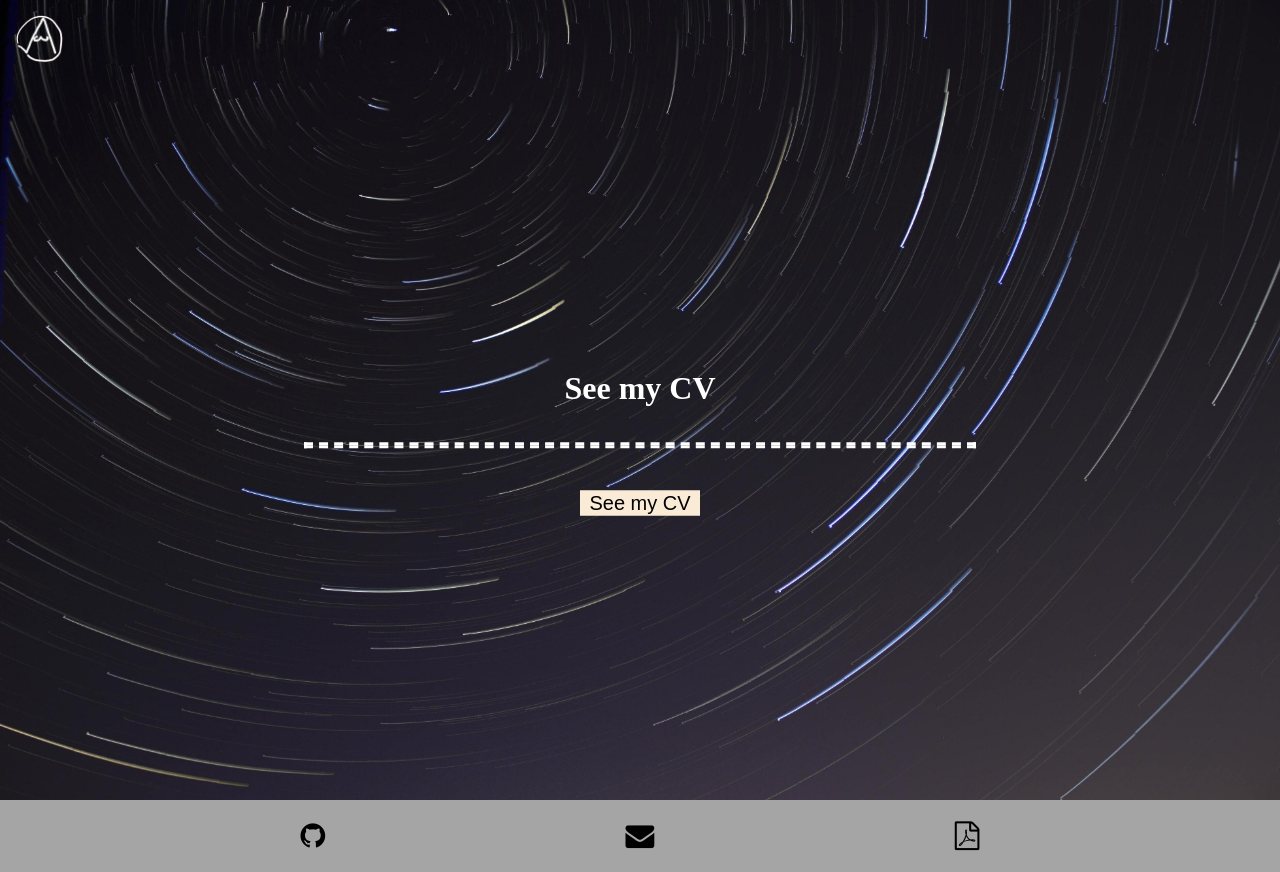
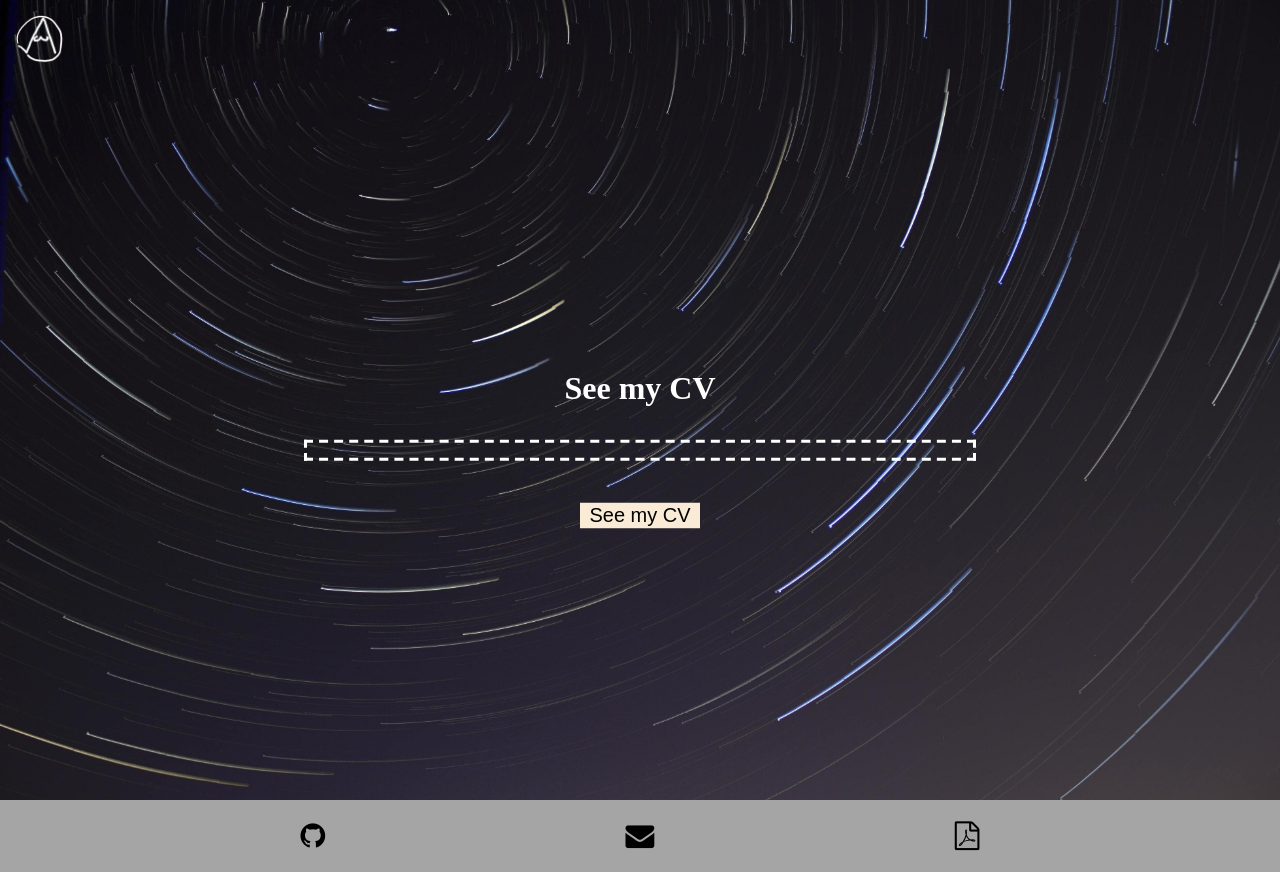
Before and after one commit to nairdanus/muelthaler.com, a Django app: page /open_pdf/ in a window 1280 px wide. Run offline with Django 5.2, Linux system fonts and the light colour scheme.

Commit message:
minor style update

```diff
--- a/base/templates/base/home.html
+++ b/base/templates/base/home.html
@@ -1,4 +1,4 @@
-
+{% extends "master.html" %}
 {% load static %}
 
 
--- a/base/templates/base/open_cv.html
+++ b/base/templates/base/open_cv.html
@@ -8,7 +8,7 @@
     <h1 style="color: white; margin: 50px">See my CV</h1>
         <form class="captcha-form" method="post">
             {% csrf_token %}
-            <div class="captcha">{{ form }}</div>
+            <div class="captcha-wrapper">{{ form }}</div>
             <br/>
             <button style="background-color: antiquewhite; border: none; margin: 10px;" type="submit">See my CV</button>
         </form>
--- a/static/style.css
+++ b/static/style.css
@@ -79,10 +79,14 @@ html, body {
     }
 }
 
-.captcha {
+.captcha-wrapper {
     border-color: white;
     border-width: 2px;
     border-style: dashed;
+    padding: 5px;
+    display: flex;
+    flex-wrap: wrap;
+    justify-content: space-around;
 }
 
 
```
